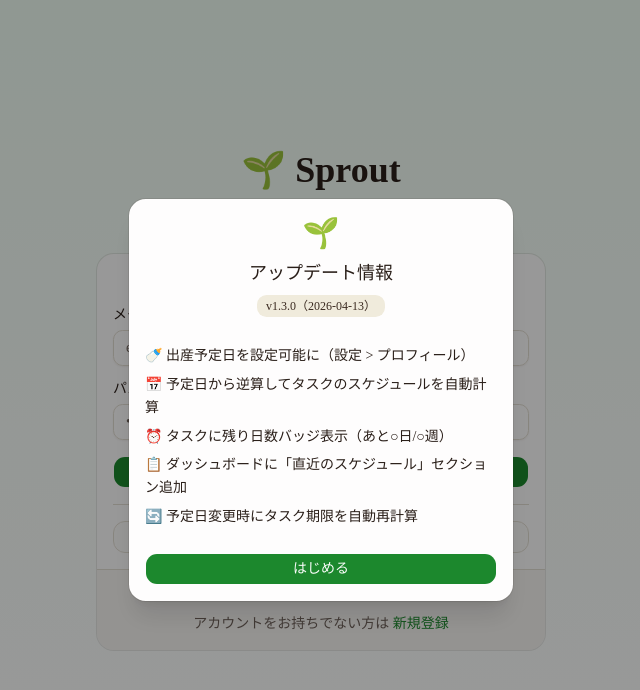
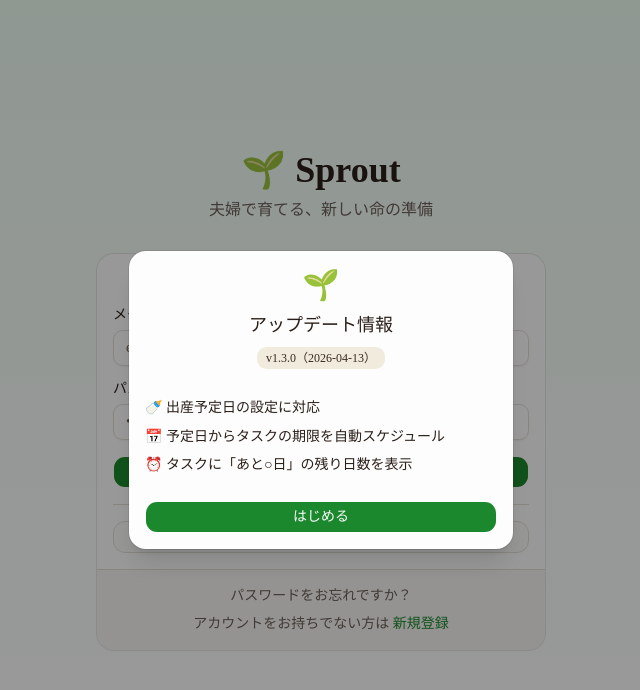
Before and after one commit to Toygaolingxiao/Sprout, a Next.js app: page /login in a window 1280 px wide. Shown: the top 690 px of the page, without its empty margins (319-959 px from the left). Built offline with nearby package versions, Linux system fonts and the light colour scheme.

Commit message:
chore: simplify release notes to user-facing only

```diff
--- a/src/data/release-notes.ts
+++ b/src/data/release-notes.ts
@@ -5,38 +5,26 @@
     version: '1.3.0',
     date: '2026-04-13',
     items: [
-      '🍼 出産予定日を設定可能に（設定 > プロフィール）',
-      '📅 予定日から逆算してタスクのスケジュールを自動計算',
-      '⏰ タスクに残り日数バッジ表示（あと○日/○週）',
-      '📋 ダッシュボードに「直近のスケジュール」セクション追加',
-      '🔄 予定日変更時にタスク期限を自動再計算',
+      '🍼 出産予定日の設定に対応',
+      '📅 予定日からタスクの期限を自動スケジュール',
+      '⏰ タスクに「あと○日」の残り日数を表示',
     ],
   },
   {
     version: '1.2.0',
     date: '2026-04-13',
     items: [
-      '🔗 OGP（Open Graph）メタデータ対応',
-      '📲 PWAマニフェスト＆アイコン追加',
-      '🌐 サイトマップ自動生成',
-      '🤖 robots.txt追加',
-      '♿ アクセシビリティ改善（ARIA属性、キーボード操作）',
-      '🌱 SVGファビコン追加',
+      '🌱 ホーム画面に追加できるPWA対応',
     ],
   },
   {
     version: '1.1.0',
     date: '2026-04-13',
     items: [
-      '🎨 ピンクテーマを追加（設定 > 外観で切り替え）',
-      '✅ 完了タスクの復活機能',
-      '📱 iPhone 17 Pro対応のモバイルUI',
-      '💡 完了済みタスクでもtipsを表示可能',
-      '🔔 タスク操作時のトースト通知',
-      '📝 チェック項目を90件に拡充（産後うつ、離乳食など）',
-      '⚙️ 設定ページにアプリ情報・アカウント管理を追加',
-      '🔍 エラー・404・ローディング画面を追加',
-      '🏥 ブライダルチェックを男女共通に修正',
+      '🎨 ピンクテーマ追加（設定 > 外観）',
+      '✅ 完了タスクをタップで復活可能に',
+      '📱 モバイルUIの改善',
+      '📝 チェック項目を90件に拡充',
     ],
   },
   {
@@ -46,7 +34,6 @@
       '🌱 Sprout 初回リリース',
       '📋 妊活・妊娠・産後・育児の4ステージ対応',
       '👨‍👩‍👧 家族共有＆招待機能',
-      '🔐 メール/Google認証',
       '📊 ダッシュボードで進捗管理',
     ],
   },
```
